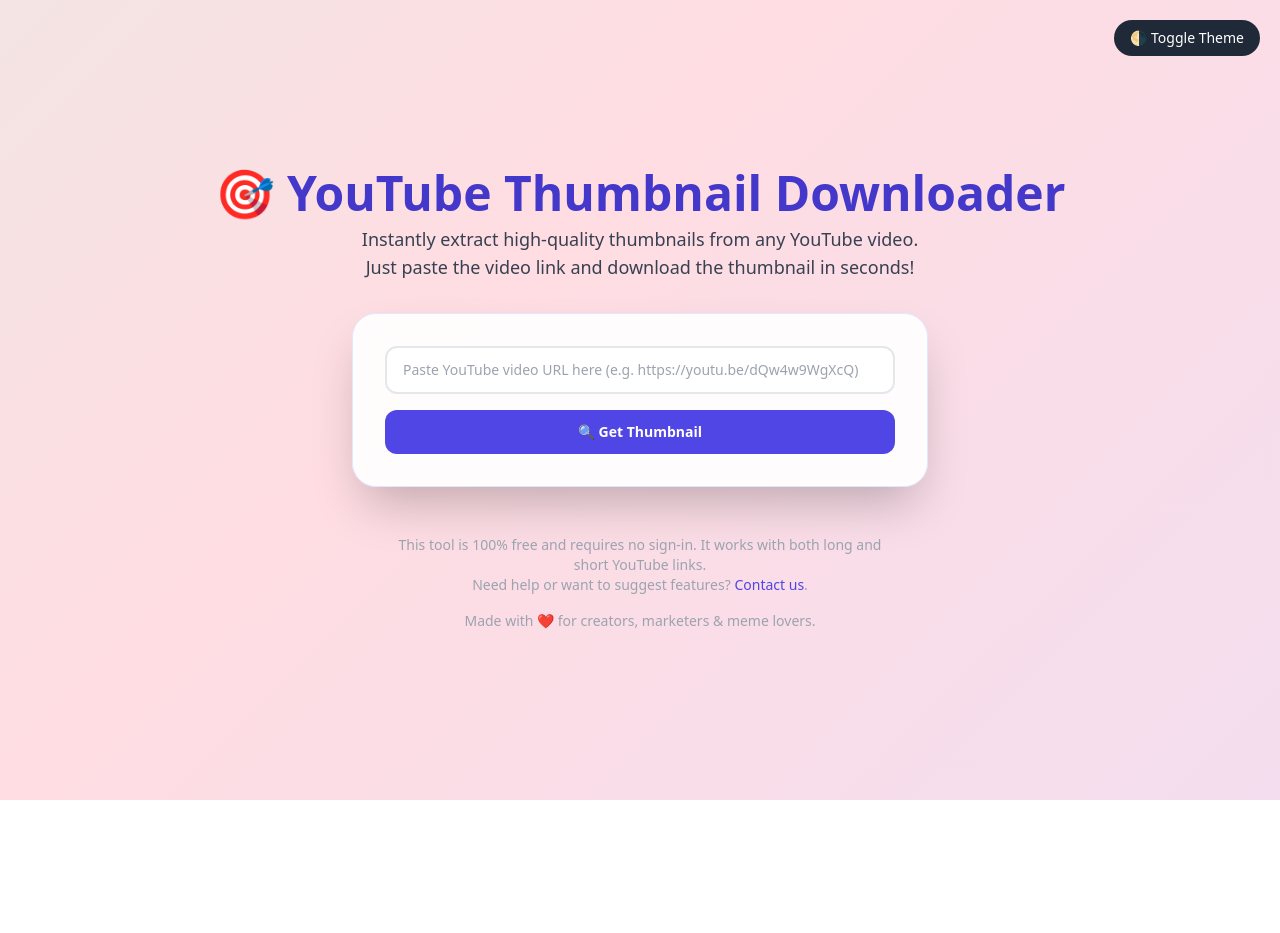
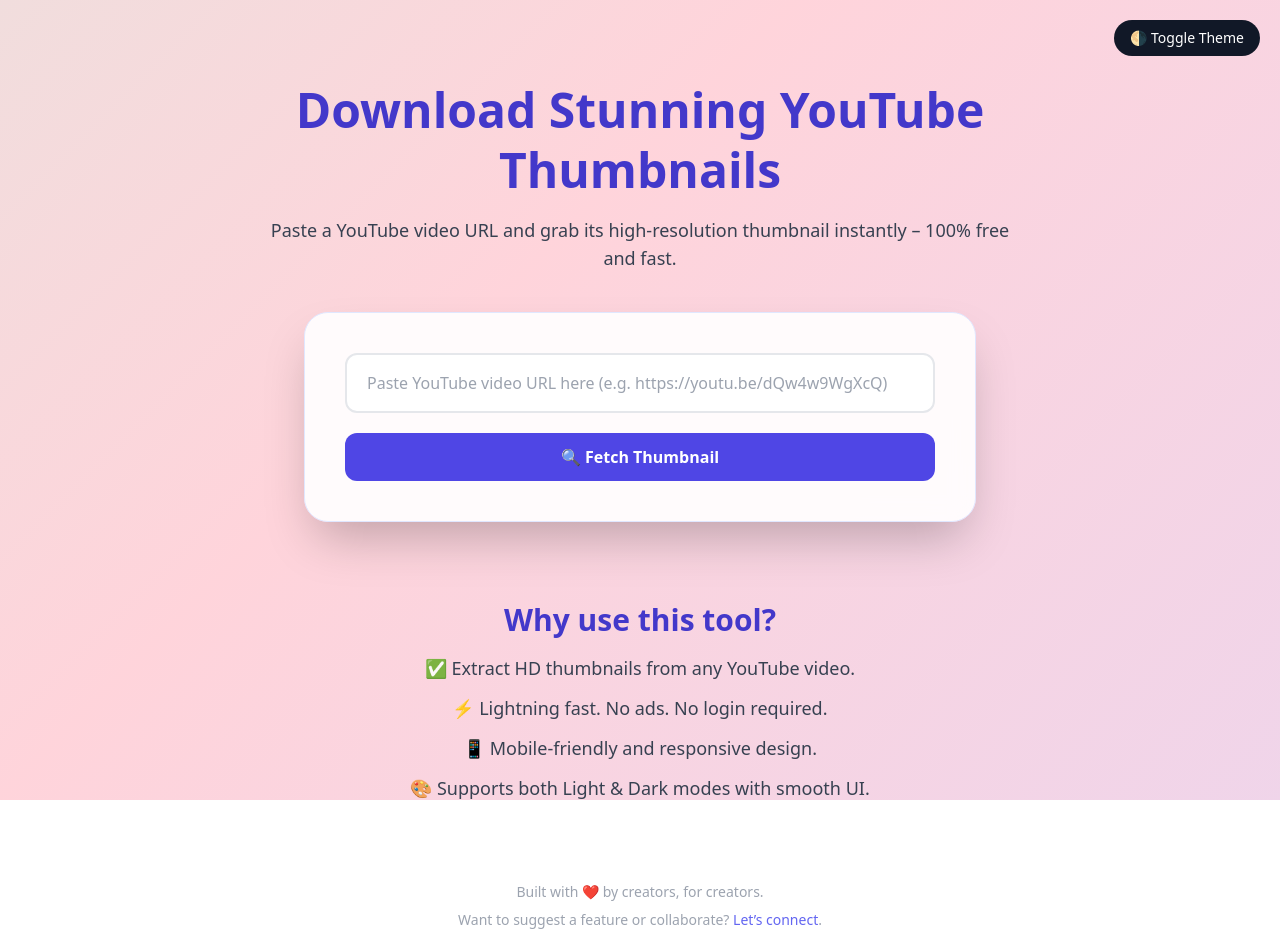
Before and after one commit to rajveer06/yt-thumbnail-tool, a plain HTML site: page index.html in a window 1280 px wide. Before the commit the page ends 800 px from the top, so only its background shows below. Drawn offline with nearby package versions, Linux system fonts and the light colour scheme.

Commit message:
added more content

```diff
--- a/index.html
+++ b/index.html
@@ -3,15 +3,17 @@
 <head>
   <meta charset="UTF-8" />
   <meta name="viewport" content="width=device-width, initial-scale=1" />
-  <title>YouTube Thumbnail Downloader</title>
+  <title>YouTube Thumbnail Downloader | HD Image Grabber Tool</title>
+  <meta name="description" content="Free YouTube Thumbnail Downloader. Paste a YouTube video link to download its thumbnail in full HD quality instantly. No signup needed!" />
+  <link rel="icon" type="image/png" href="https://www.youtube.com/s/desktop/7e9f3dfb/img/favicon_32.png" />
+
   <script src="https://cdn.tailwindcss.com"></script>
-  <meta name="description" content="Download any YouTube video thumbnail in HD quality with our free and easy-to-use tool. No sign-up, no hassle!" />
-  <link rel="icon" href="https://www.youtube.com/s/desktop/7e9f3dfb/img/favicon.ico">
   <script>
     tailwind.config = {
       darkMode: 'class',
     }
   </script>
+
   <style>
     body::before {
       content: "";
@@ -21,7 +23,7 @@
       background-size: 400% 400%;
       z-index: -1;
       animation: gradientFlow 15s ease infinite;
-      opacity: 0.2;
+      opacity: 0.25;
     }
 
     @keyframes gradientFlow {
@@ -33,7 +35,7 @@
     @keyframes fade-in-up {
       0% {
         opacity: 0;
-        transform: translateY(20px);
+        transform: translateY(40px);
       }
       100% {
         opacity: 1;
@@ -42,56 +44,61 @@
     }
 
     .animate-fade-in-up {
-      animation: fade-in-up 0.6s ease-out both;
+      animation: fade-in-up 0.8s ease-out both;
     }
   </style>
 </head>
 <body class="dark:bg-black bg-white text-black dark:text-white min-h-screen flex flex-col items-center justify-center p-4 transition duration-300">
 
   <!-- Theme Toggle -->
-  <div class="absolute top-5 right-5">
-    <button onclick="toggleTheme()" class="px-4 py-2 bg-gray-800 dark:bg-white text-white dark:text-black rounded-full text-sm transition hover:shadow-lg">
+  <div class="absolute top-5 right-5 z-50">
+    <button onclick="toggleTheme()" class="px-4 py-2 bg-gray-900 dark:bg-white text-white dark:text-black rounded-full text-sm transition hover:shadow-lg">
       🌗 Toggle Theme
     </button>
   </div>
 
-  <!-- Header -->
-  <header class="text-center mb-8 animate-fade-in-up">
-    <h1 class="text-4xl md:text-5xl font-extrabold text-indigo-700 dark:text-white mb-2">🎯 YouTube Thumbnail Downloader</h1>
-    <p class="text-gray-700 dark:text-gray-300 max-w-xl mx-auto text-lg">
-      Instantly extract high-quality thumbnails from any YouTube video. Just paste the video link and download the thumbnail in seconds!
-    </p>
+  <!-- Header Section -->
+  <header class="text-center max-w-3xl mt-16 animate-fade-in-up">
+    <h1 class="text-5xl font-extrabold text-indigo-700 dark:text-white leading-tight">Download Stunning YouTube Thumbnails</h1>
+    <p class="mt-4 text-lg text-gray-700 dark:text-gray-300">Paste a YouTube video URL and grab its high-resolution thumbnail instantly – 100% free and fast.</p>
   </header>
 
-  <!-- Main Card -->
-  <main class="bg-white dark:bg-gray-800 shadow-2xl rounded-3xl p-8 max-w-xl w-full text-center border border-indigo-100 dark:border-gray-700 animate-fade-in-up backdrop-blur-md bg-opacity-90 dark:bg-opacity-80">
+  <!-- Main Form -->
+  <main class="mt-10 bg-white dark:bg-gray-800 shadow-2xl rounded-3xl p-10 max-w-2xl w-full text-center border border-indigo-100 dark:border-gray-700 animate-fade-in-up backdrop-blur-md bg-opacity-90 dark:bg-opacity-80">
     <input type="text" id="videoUrl"
-           class="w-full px-4 py-3 border-2 border-gray-200 dark:border-gray-600 bg-white dark:bg-gray-700 text-black dark:text-white rounded-xl focus:outline-none focus:ring-2 focus:ring-indigo-500 text-sm"
+           class="w-full px-5 py-4 border-2 border-gray-200 dark:border-gray-600 bg-white dark:bg-gray-700 text-black dark:text-white rounded-xl focus:outline-none focus:ring-2 focus:ring-indigo-500 text-base"
            placeholder="Paste YouTube video URL here (e.g. https://youtu.be/dQw4w9WgXcQ)" />
 
     <button onclick="showThumbnail()"
-            class="mt-4 w-full bg-indigo-600 text-white py-3 rounded-xl text-sm font-semibold hover:bg-indigo-700 transition">
-      🔍 Get Thumbnail
+            class="mt-5 w-full bg-indigo-600 text-white py-3 rounded-xl text-base font-semibold hover:bg-indigo-700 transition">
+      🔍 Fetch Thumbnail
     </button>
 
-    <div id="result" class="mt-6 hidden">
-      <h2 class="text-xl font-semibold text-gray-700 dark:text-gray-200 mb-4">Here’s your thumbnail 👇</h2>
-      <img id="thumbnail" src="" alt="YouTube Thumbnail" class="rounded-xl shadow-md mx-auto mb-4 max-w-full border border-gray-300 dark:border-gray-600">
+    <div id="result" class="mt-8 hidden">
+      <h2 class="text-2xl font-bold text-gray-700 dark:text-gray-200 mb-4">Preview & Download</h2>
+      <img id="thumbnail" src="" alt="YouTube Thumbnail" class="rounded-2xl shadow-lg mx-auto mb-4 max-w-full border border-gray-300 dark:border-gray-600 transition-all duration-500">
       <a id="download" href="#" download="youtube-thumbnail.jpg"
-         class="inline-block bg-green-500 text-white px-6 py-2 rounded-xl text-sm hover:bg-green-600 transition">
+         class="inline-block bg-green-500 text-white px-6 py-3 rounded-xl text-sm hover:bg-green-600 transition">
         ⬇️ Download Thumbnail
       </a>
     </div>
   </main>
 
+  <!-- Extra Content / FAQ Section -->
+  <section class="max-w-4xl text-center mt-20 px-6 animate-fade-in-up">
+    <h2 class="text-3xl font-semibold text-indigo-700 dark:text-white mb-4">Why use this tool?</h2>
+    <ul class="text-gray-700 dark:text-gray-300 text-lg space-y-3">
+      <li>✅ Extract HD thumbnails from any YouTube video.</li>
+      <li>⚡ Lightning fast. No ads. No login required.</li>
+      <li>📱 Mobile-friendly and responsive design.</li>
+      <li>🎨 Supports both Light & Dark modes with smooth UI.</li>
+    </ul>
+  </section>
+
   <!-- Footer -->
-  <footer class="mt-12 text-center text-sm text-gray-400 dark:text-gray-500 max-w-lg animate-fade-in-up">
-    <p>
-      This tool is 100% free and requires no sign-in. It works with both long and short YouTube links.
-      <br>
-      Need help or want to suggest features? <a href="#" class="text-indigo-600 hover:underline">Contact us</a>.
-    </p>
-    <p class="mt-4">Made with ❤️ for creators, marketers & meme lovers.</p>
+  <footer class="mt-20 mb-8 text-center text-sm text-gray-400 dark:text-gray-500 max-w-lg animate-fade-in-up">
+    <p>Built with ❤️ by creators, for creators.</p>
+    <p class="mt-2">Want to suggest a feature or collaborate? <a href="#" class="text-indigo-500 hover:underline">Let’s connect</a>.</p>
   </footer>
 
   <!-- Scripts -->
```
